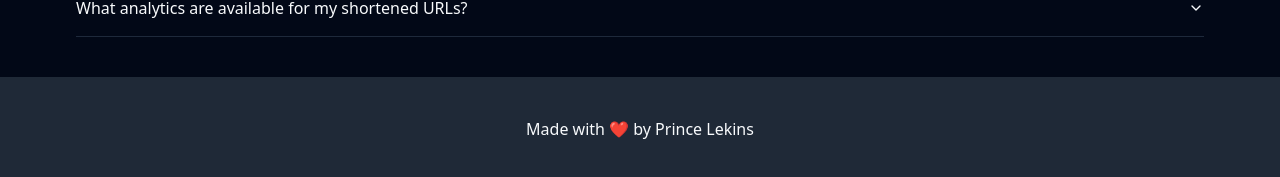
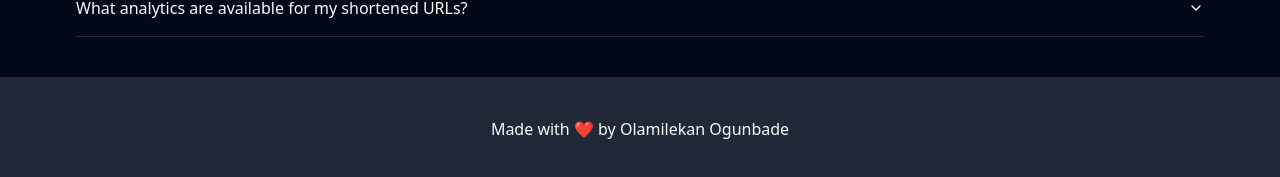
Before and after one commit to Olamilekan12/Scissor, a React (Vite) app: page / in a window 1280 px wide. Shown: the part 1492-1669 px from the top of the page. Built offline with nearby package versions, Linux system fonts and the light colour scheme.

Commit message:
Update app-layout.jsx

```diff
--- a/src/layouts/app-layout.jsx
+++ b/src/layouts/app-layout.jsx
@@ -14,7 +14,7 @@ const AppLayout = () => {
 
       {/* footer  */}
       <div className="p-10 text-center bg-gray-800 mt-10">
-        Made with ❤ by Prince Lekins
+        Made with ❤ by Olamilekan Ogunbade
       </div>
     </div>
   )
```
